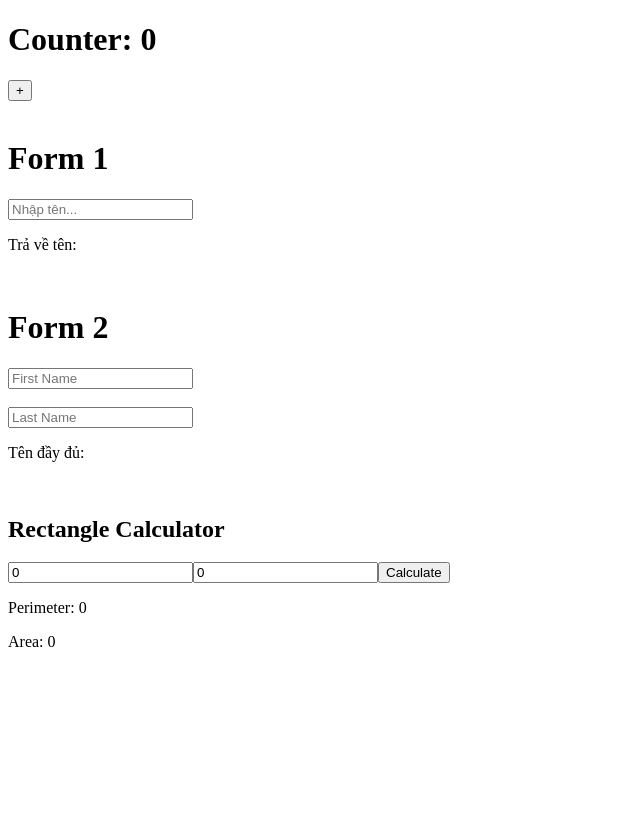
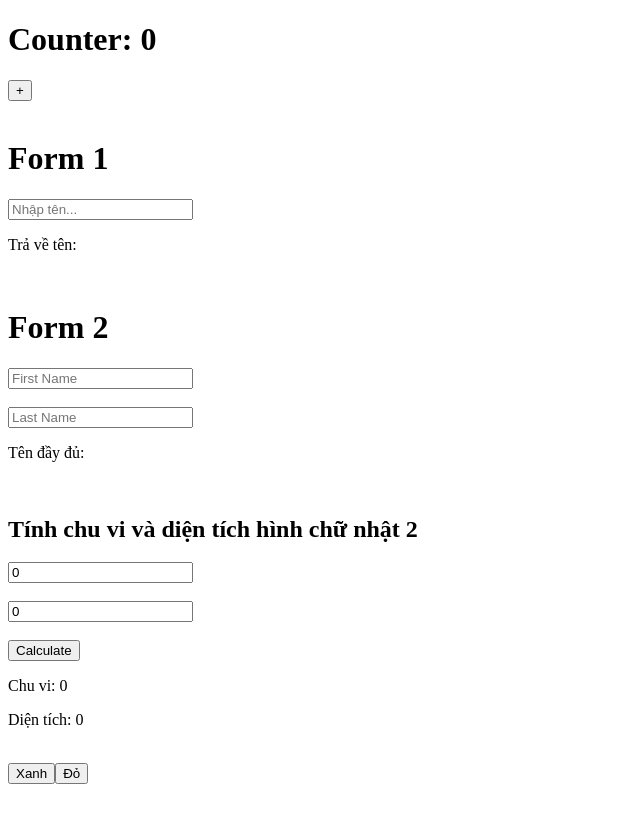
Before and after one commit to vti0209/states_practice, a React (Vite) app: page / in a window 1280 px wide. Shown: the top 822 px of the page, without its empty margins (0-640 px from the left). Before the commit the page ends 800 px from the top, so only its background shows below. Built offline with nearby package versions, Linux system fonts and the light colour scheme.

Commit message:
add new bài tập: thêm chọn button để hiện ra màu backgroud

```diff
--- a/src/App.jsx
+++ b/src/App.jsx
@@ -2,6 +2,7 @@ import Counter from './components/counter'
 import {Form} from './components/FormInput'
 import {Form2} from './components/FormInput'
 import {RectangleForm} from './components/RectangleForm'
+import {Mausac} from './components/Mausac'
 import './App.css'
 
 function App() {
@@ -14,6 +15,8 @@ function App() {
       <Form2 />
       <br />
       <RectangleForm />
+      <br />
+      <Mausac />
     </div>
 
   )
--- /dev/null
+++ b/src/components/Mausac.jsx
@@ -0,0 +1,11 @@
+import {useState} from 'react'
+// bài này là click button xanh ra nền xanh và click button đỏ ra nền đỏ
+export function Mausac() {
+    const [color, setColor] = useState('white');
+    return (
+        <div style={{ backgroundColor: color, height: '100vh' }}>
+            <button onClick={() => setColor('blue')}>Xanh</button>
+            <button onClick={() => setColor('red')}>Đỏ</button>
+        </div>
+    );
+}
--- a/src/components/RectangleForm.jsx
+++ b/src/components/RectangleForm.jsx
@@ -19,24 +19,24 @@ export function RectangleForm() {
 
     return (
         <div>
-            <h2>Rectangle Calculator</h2>
+            <h2>Tính chu vi và diện tích hình chữ nhật 2</h2>
             <input
                 type="number"
                 name="length"
                 value={rectangle.length}
                 onChange={handleChange}
                 placeholder="Length"
-            />
+            />  <br /><br />
             <input
                 type="number"
                 name="width"
                 value={rectangle.width}
                 onChange={handleChange}
                 placeholder="Width"
-            />
+            /> <br /><br />
             <button onClick={calculate}>Calculate</button>
-            <p>Perimeter: {result.perimeter}</p>
-            <p>Area: {result.area}</p>
+            <p>Chu vi: {result.perimeter}</p>
+            <p>Diện tích: {result.area}</p>
         </div>
     );
 }
```
Also changed, not shown: 1 other file (tests, documents, lock files or other folders).
